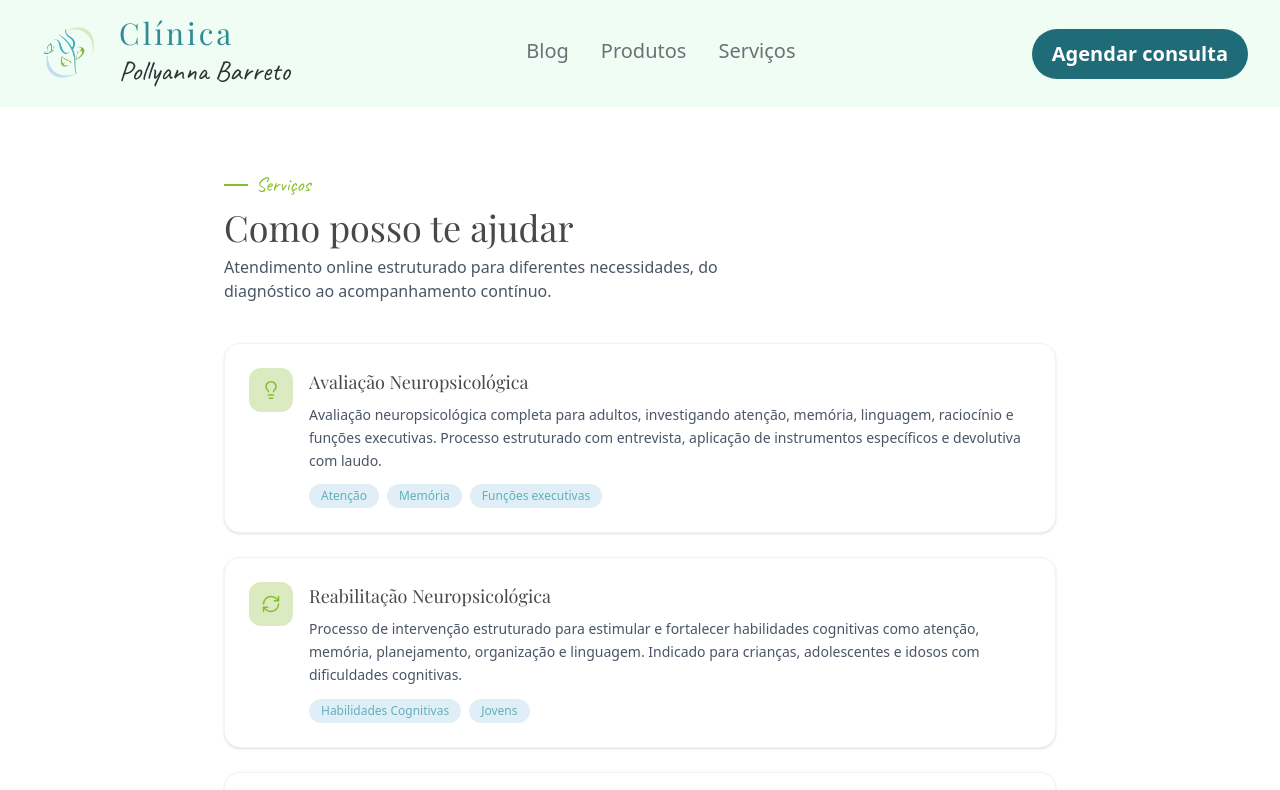
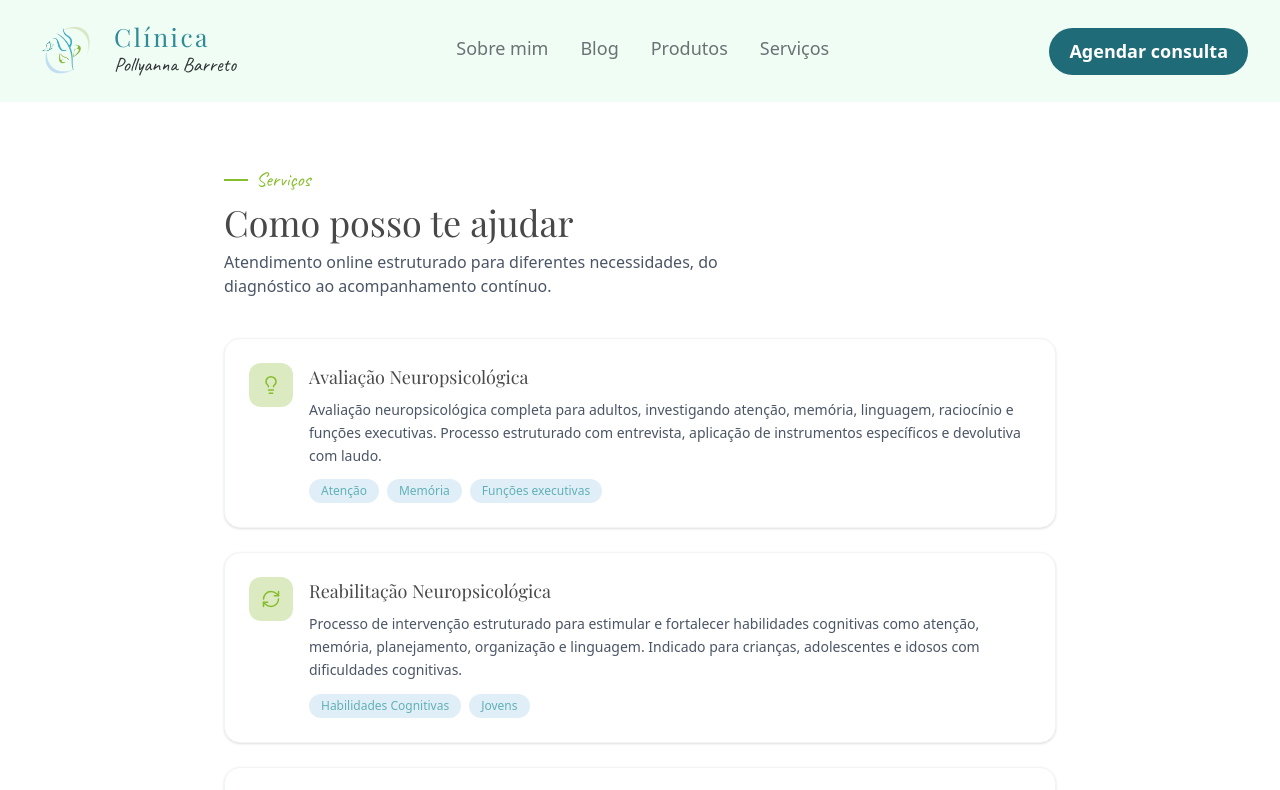
Before and after one commit to Soares431/clinica-loja-polly, a Next.js app: page / in a window 1280 px wide. Shown: the top 790 px of the page. Built offline with nearby package versions, Linux system fonts and the light colour scheme; a web font is replaced by a local one.

Commit message:
fix: correção de estetica

```diff
--- a/src/components/Header.tsx
+++ b/src/components/Header.tsx
@@ -14,21 +14,21 @@ export default function Header() {
         <Image
           src={logoImg}
           alt="Logo clinica"
-          width={75}
-          height={75}
-          className="border-2 brand-gray rounded-full object-cover "
+          width={70}
+          height={70}
+          className="border-2 brand-gray rounded-full object-cover"
         />
         <div className="leading-tight">
-          <p className=" text-[30px] tracking-widest text-teal font-serif -mt-1">
+          <p className="text-[25px] tracking-widest text-teal font-serif -mt-1">
             Clínica
           </p>
-          <p className="font-script text-[28px] text-ink">
-            <a href="https://psicologix.vercel.app/pages/index.html" target="_bland">Pollyanna Barreto</a>
+          <p className="font-script text-[20px] text-ink">
+            Pollyanna Barreto
           </p>
         </div>
       </div>
 
-      <nav className="flex item-center gap-8 text-[20px] font-medium">
+      <nav className="flex item-center gap-8 text-[18px] font-medium">
         {NAV_LINKS.map((link) => {
           const active = pathname === link.href;
           return (
@@ -49,7 +49,7 @@ export default function Header() {
 
       <Link
         href="/agendamento"
-        className="bg-brand-teal-deep text-white text-[20px] font-semibold px-5 py-2.5 rounded-full hover:opacity-90 transition"
+        className="bg-brand-teal-deep text-white text-[18px] font-semibold px-5 py-2.5 rounded-full hover:opacity-90 transition"
       >
         Agendar consulta
       </Link>
--- a/src/constants/navegation.ts
+++ b/src/constants/navegation.ts
@@ -4,6 +4,7 @@ export interface NavLink {
 }
 
 export const NAV_LINKS: NavLink[] = [
+  {href: "https://psicologix.vercel.app/", label:"Sobre mim"},
   { href: "/blog", label: "Blog" },
   { href: "/loja", label: "Produtos" },
   { href: "/servicos", label: "Serviços" },
```
